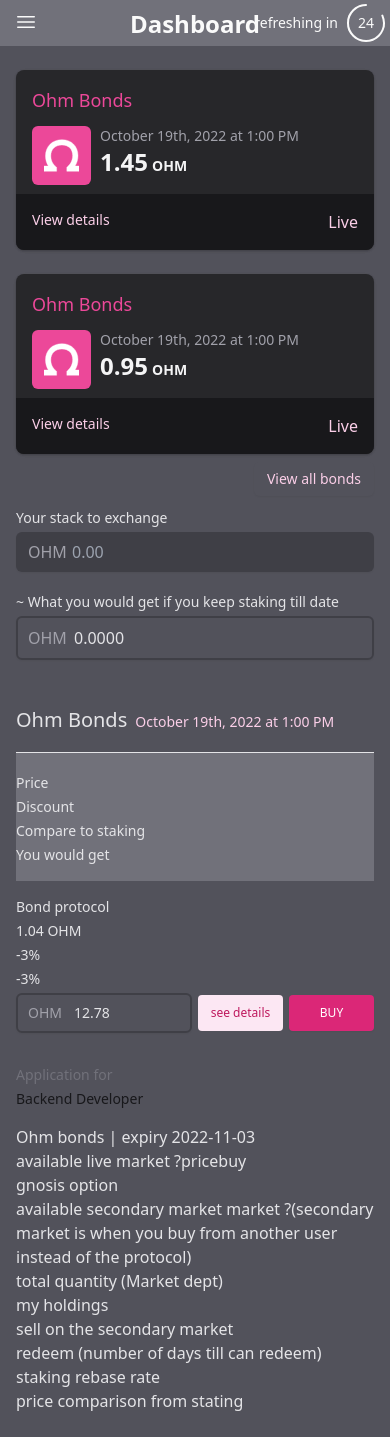
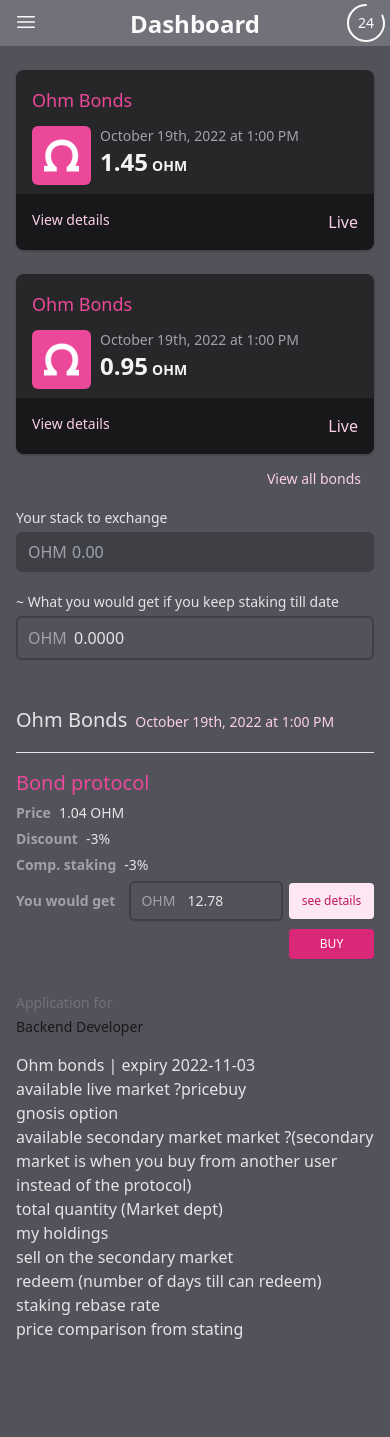
Before and after one commit to laurianek/ohmie-dashboard, a React (Vite) app: page / in a window 390 px wide. After the commit the page ends 1365 px from the top, so only its background shows below. Built offline with nearby package versions, Linux system fonts and the light colour scheme.

Commit message:
wip styling + basic functionality; main body content

```diff
--- a/src/components/BondDisplay/BondDisplay.jsx
+++ b/src/components/BondDisplay/BondDisplay.jsx
@@ -18,22 +18,23 @@ export default function BondDisplay() {
 
       <div className="mt-5 border-t border-lisbon-200">
         <div className="sm:divide-y sm:divide-lisbon-200">
-          <div className="py-4 sm:grid sm:grid-cols-7 sm:gap-4 sm:items-center sm:py-1 text-sm bg-lisbon-500">
-            <div className="mt-1 sm:col-span-1 sm:mt-0 sm:col-start-3">
-              Price
-            </div>
-            <div className="mt-1 sm:col-span-1 sm:mt-0">Discount</div>
-            <div className="mt-1 sm:col-span-1 sm:mt-0">Compare to staking</div>
-            <div className="mt-1 sm:col-span-1 sm:mt-0">You would get</div>
+          <div className="py-4 hidden sm:grid sm:grid-cols-7 sm:gap-4 sm:items-center sm:py-1 text-sm bg-lisbon-500">
+            <Cell className="sm:col-start-3">Price</Cell>
+            <Cell>Discount</Cell>
+            <Cell>Compare to staking</Cell>
+            <Cell>You would get</Cell>
           </div>
           <div className="py-4 sm:grid sm:grid-cols-7 sm:gap-4 sm:items-center sm:py-5 text-sm">
-            <div className="font-medium sm:col-span-2">
+            <div className="font-medium sm:col-span-2 text-paris-500 text-xl sm:text-sm">
               {market.exchange.name}
             </div>
-            <Cell>{market.price} OHM</Cell>
-            <Cell>{market.discount}</Cell>
-            <Cell>{market.discount}</Cell>
-            <Cell className="sm:col-span-2 flex justify-end flex-wrap gap-1.5">
+            <Cell label={'Price'}>{market.price} OHM</Cell>
+            <Cell label={'Discount'}>{market.discount}</Cell>
+            <Cell label={'Comp. staking'}>{market.discount}</Cell>
+            <Cell
+              label={'You would get'}
+              className="sm:col-span-2 flex justify-end flex-wrap gap-1.5"
+            >
               <div className="relative rounded-md shadow-sm text-sm flex-1">
                 <div className="pointer-events-none absolute inset-y-0 left-0 flex items-center pl-3">
                   <span className="text-lisbon-400">OHM</span>
@@ -74,9 +75,14 @@ function Header({ title, subTitle }) {
   );
 }
 
-function Cell({ children, className = '' }) {
+function Cell({ children, className = '', label = '' }) {
   return (
-    <div className={classNames('mt-1 sm:col-span-1 sm:mt-0', className)}>
+    <div className={classNames('mt-1.5 sm:col-span-1 sm:mt-0', className)}>
+      {label && (
+        <span className="inline-flex sm:hidden items-center font-semibold text-lisbon-400 mr-2">
+          {label}
+        </span>
+      )}
       {children}
     </div>
   );
--- a/src/components/Buttons.jsx
+++ b/src/components/Buttons.jsx
@@ -1,7 +1,7 @@
 import React from 'react';
 import { classNames } from '../util';
 
-export function PlainButton({ onClick, children, className }) {
+export function PlainButton({ onClick, children, className = '' }) {
   return (
     <button
       onClick={onClick}
@@ -15,7 +15,7 @@ export function PlainButton({ onClick, children, className }) {
   );
 }
 
-export function PrimaryButton({ onClick, children, className }) {
+export function PrimaryButton({ onClick, children, className = '' }) {
   return (
     <button
       onClick={onClick}
@@ -30,7 +30,7 @@ export function PrimaryButton({ onClick, children, className }) {
   );
 }
 
-export function SecondaryButton({ onClick, children, className }) {
+export function SecondaryButton({ onClick, children, className = '' }) {
   return (
     <button
       onClick={onClick}
--- a/src/components/Dashboard/MainContent.jsx
+++ b/src/components/Dashboard/MainContent.jsx
@@ -10,7 +10,7 @@ export default function Main({ children, openSidebar }) {
       <div className="sticky top-0 z-10 bg-lisbon-500 text-lisbon-50 px-1 sm:pl-3 sm:py-1.5 flex items-center relative justify-between md:hidden">
         <MenuButton onClick={openSidebar} />
         <div className="inline-flex items-center text-sm">
-          <span className="inline-block pr-2">refreshing in</span>
+          <span className="hidden xs:inline-block pr-2">refreshing in</span>
           <Countdown initialCount={30} restart={restartRef.current.id} />
         </div>
         <h1 className="text-2xl font-semibold absolute left-0 right-0 text-center top-2 sm:top-3 pointer-events-none">
--- a/tailwind.config.cjs
+++ b/tailwind.config.cjs
@@ -10,6 +10,9 @@ module.exports = {
         paris: colors.pink,
         parisII: colors.amber,
       },
+      screens: {
+        xs: '400px'
+      }
     },
   },
   plugins: [],
```
